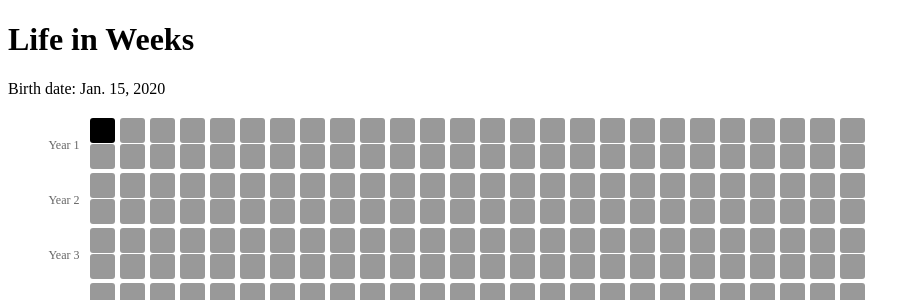
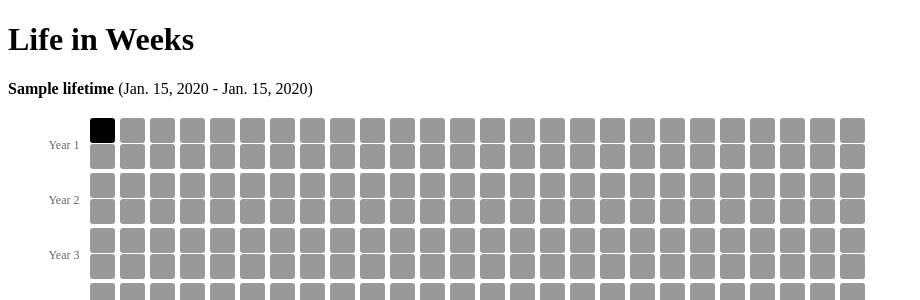
Before and after one commit to Demaga/lifetime-in-weeks, a Django app: page /lifetime/1/ in a window 1280 px wide. Shown: the top 300 px of the page, without its empty margins (0-920 px from the left). Run offline with Django 5.2, Linux system fonts and the light colour scheme; tables that the repository leaves empty hold one stand-in row (values such as "Sample post").

Commit message:
Add name to lifetime detail page

```diff
--- a/lifetime/templates/lifetime/lifetime.html
+++ b/lifetime/templates/lifetime/lifetime.html
@@ -94,7 +94,11 @@
 <body>
     <header>
         <h1>Life in Weeks</h1>
-        <p>Birth date: {{ lifetime.birth_date }}</p>
+        {% if lifetime.name %}
+            <p><b>{{ lifetime.name }}</b> ({{ lifetime.birth_date }} - {{ lifetime.death_date }})</p>
+        {% else %}
+            <p>Birth date: {{ lifetime.birth_date }}</p>
+        {% endif %}
     </header>
 
     <div class="weeks-container">
```
